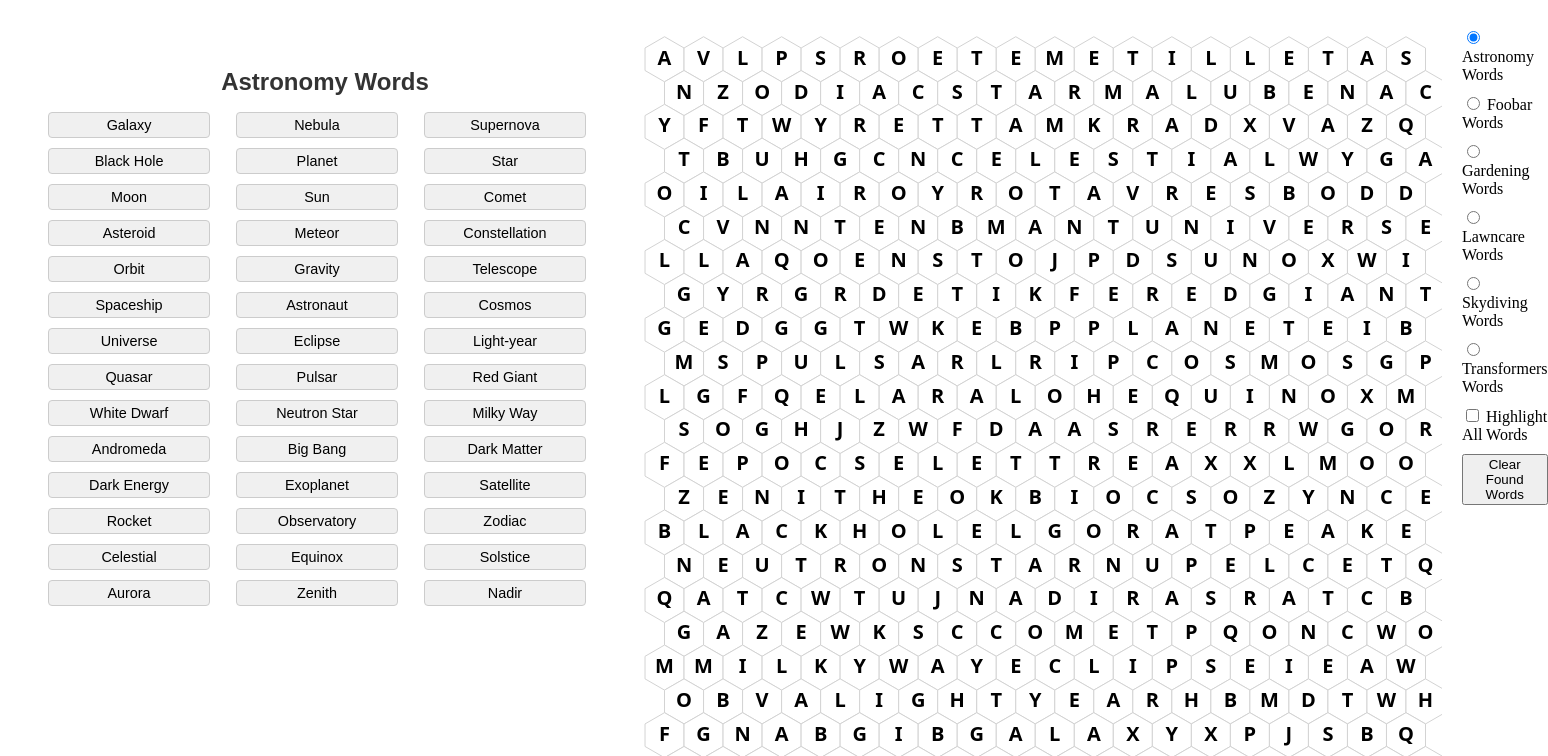
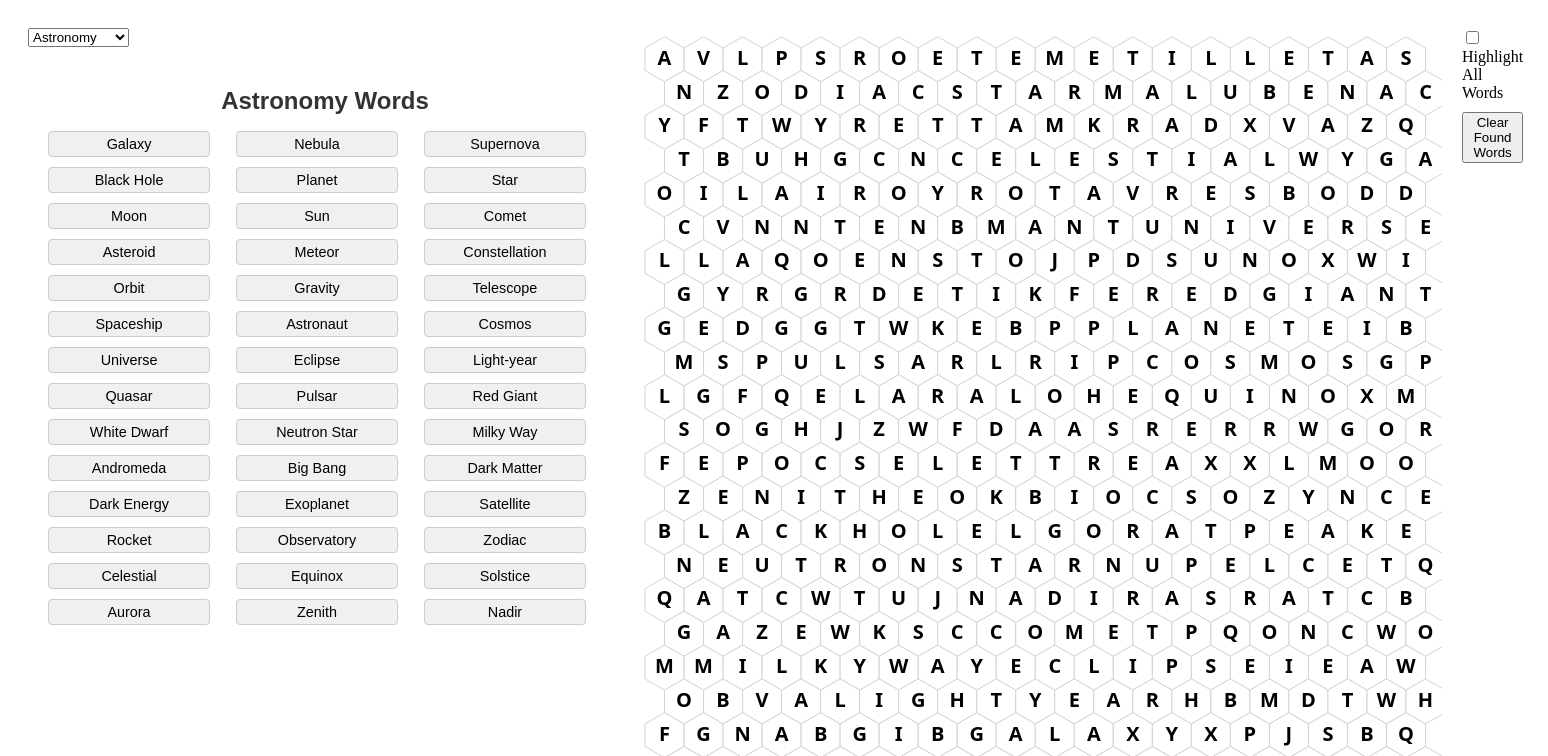
Before and after one commit to dopplerreflect/wordsearch, a SvelteKit app: page / in a window 1280 px wide. Shown: the top 756 px of the page, 1548 px wide, since content can reach past the window. Built offline with nearby package versions, Linux system fonts and the light colour scheme.

Commit message:
change word selection to select element

```diff
--- a/src/lib/words/Foobar.json
+++ /dev/null
@@ -1,4 +0,0 @@
-[
-	"foo",
-	"bar"
-]
--- a/src/routes/+page.svelte
+++ b/src/routes/+page.svelte
@@ -42,6 +42,11 @@
 
 <div class="container">
   <div class="left-panel">
+      <select bind:value={selectedWordList}>
+        {#each wordLists as wordList}
+          <option value={wordList.name}>{wordList.name}</option>
+        {/each}
+      </select>
     <div class="word-list">
       <h2>{selectedWordList} Words</h2>
       <ul>
@@ -64,11 +69,6 @@
 
   <div class="right-panel">
     <div class="controls">
-      {#each wordLists as wordList}
-        <label>
-          <input type="radio" name="wordList" value={wordList.name} bind:group={selectedWordList} /> {wordList.name} Words
-        </label>
-      {/each}
       <label>
         <input type="checkbox" bind:checked={highlightAll} /> Highlight All Words
       </label>
```
